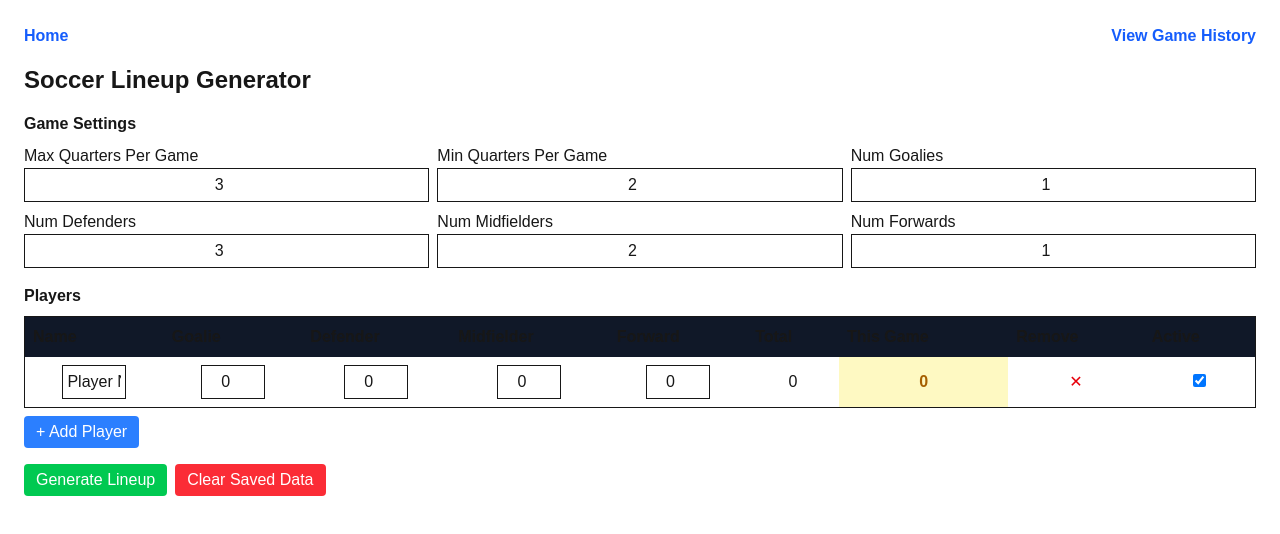
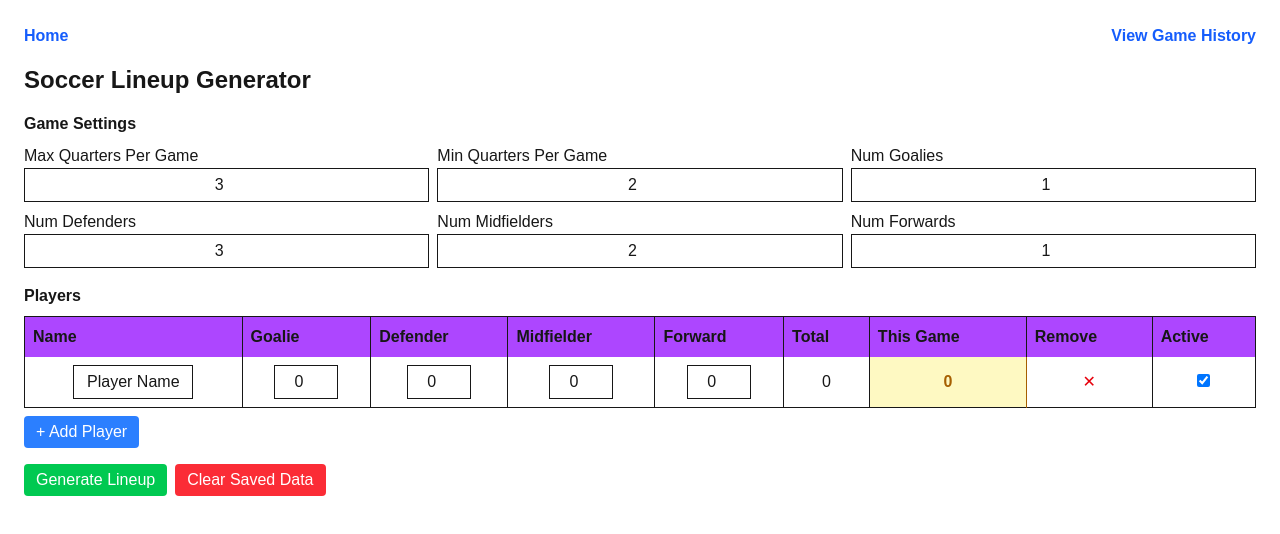
Before and after one commit to AbelAguilarAguirre/GamePlanGenerator, a Next.js app: page / in a window 1280 px wide. Shown: the top 534 px of the page. Built offline with nearby package versions, Linux system fonts and the light colour scheme.

Commit message:
fixed table

```diff
--- a/src/app/page.tsx
+++ b/src/app/page.tsx
@@ -268,32 +268,32 @@ export default function SoccerLineupGenerator() {
                 <div className="overflow-x-auto">
                     <table className="w-full text-left border ">
                         <thead>
-                            <tr className="bg-gray-900">
-                                <th className="p-2 text-sm sm:text-base">
+                            <tr className="bg-purple-500">
+                                <th className="p-2 text-sm sm:text-base border-r">
                                     Name
                                 </th>
-                                <th className="p-2 text-sm sm:text-base">
+                                <th className="p-2 text-sm sm:text-base border-r">
                                     Goalie
                                 </th>
-                                <th className="p-2 text-sm sm:text-base">
+                                <th className="p-2 text-sm sm:text-base border-r">
                                     Defender
                                 </th>
-                                <th className="p-2 text-sm sm:text-base">
+                                <th className="p-2 text-sm sm:text-base border-r">
                                     Midfielder
                                 </th>
-                                <th className="p-2 text-sm sm:text-base">
+                                <th className="p-2 text-sm sm:text-base border-r">
                                     Forward
                                 </th>
-                                <th className="p-2 text-sm sm:text-base">
+                                <th className="p-2 text-sm sm:text-base border-r">
                                     Total
                                 </th>
-                                <th className="p-2 text-sm sm:text-base">
+                                <th className="p-2 text-sm sm:text-base border-r">
                                     This Game
                                 </th>
-                                <th className="p-2 text-sm sm:text-base">
+                                <th className="p-2 text-sm sm:text-base border-r">
                                     Remove
                                 </th>
-                                <th className="p-2 text-sm sm:text-base">
+                                <th className="p-2 text-sm sm:text-base border-r">
                                     Active
                                 </th>
                             </tr>
@@ -309,9 +309,9 @@ export default function SoccerLineupGenerator() {
                                             : "bg-gray-100 text-gray-400"
                                     }
                                 >
-                                    <td className="p-2 text-center text-sm sm:text-base">
+                                    <td className="p-2 text-center text-sm sm:text-base border-r">
                                         <input
-                                            className="border p-1 w-12 sm:w-16 text-center"
+                                            className="border p-1 w-25 sm:w-30 text-center"
                                             value={p.name}
                                             onChange={(e) => {
                                                 const updated = [...players];
@@ -321,7 +321,7 @@ export default function SoccerLineupGenerator() {
                                             }}
                                         />
                                     </td>
-                                    <td className="p-2 text-center text-sm sm:text-base">
+                                    <td className="p-2 text-center text-sm sm:text-base border-r">
                                         <input
                                             type="number"
                                             className="border p-1 w-12 sm:w-16 text-center"
@@ -338,7 +338,7 @@ export default function SoccerLineupGenerator() {
                                             }}
                                         />
                                     </td>
-                                    <td className="p-2 text-center text-sm sm:text-base">
+                                    <td className="p-2 text-center text-sm sm:text-base border-r">
                                         <input
                                             type="number"
                                             className="border p-1 w-12 sm:w-16 text-center"
@@ -356,7 +356,7 @@ export default function SoccerLineupGenerator() {
                                             }}
                                         />
                                     </td>
-                                    <td className="p-2 text-center text-sm sm:text-base">
+                                    <td className="p-2 text-center text-sm sm:text-base border-r">
                                         <input
                                             type="number"
                                             className="border p-1 w-12 sm:w-16 text-center"
@@ -374,7 +374,7 @@ export default function SoccerLineupGenerator() {
                                             }}
                                         />
                                     </td>
-                                    <td className="p-2 text-center text-sm sm:text-base">
+                                    <td className="p-2 text-center text-sm sm:text-base border-r">
                                         <input
                                             type="number"
                                             className="border p-1 w-12 sm:w-16 text-center"
@@ -391,14 +391,14 @@ export default function SoccerLineupGenerator() {
                                             }}
                                         />
                                     </td>
-                                    <td className="p-2 text-center text-sm sm:text-base">
+                                    <td className="p-2 text-center text-sm sm:text-base border-r">
                                         {p.goalieCount +
                                             p.defenderCount +
                                             p.midfielderCount +
                                             p.forwardCount}
                                     </td>
                                     <td
-                                        className={`p-2 text-center text-sm sm:text-base ${
+                                        className={`p-2 text-center text-sm sm:text-base border-r ${
                                             (p.quartersThisGame || 0) <
                                             settings.minQuartersPerGame
                                                 ? "bg-yellow-100 text-yellow-700 font-semibold"
@@ -408,7 +408,7 @@ export default function SoccerLineupGenerator() {
                                         {p.quartersThisGame ?? 0}
                                     </td>
 
-                                    <td className="p-2 text-center text-sm sm:text-base">
+                                    <td className="p-2 text-center text-sm sm:text-base border-r">
                                         <button
                                             className="text-red-600"
                                             onClick={() =>
@@ -418,7 +418,7 @@ export default function SoccerLineupGenerator() {
                                             ✕
                                         </button>
                                     </td>
-                                    <td className="p-2 text-center text-sm sm:text-base">
+                                    <td className="p-2 text-center text-sm sm:text-base border-r">
                                         <input
                                             type="checkbox"
                                             checked={p.active ?? true}
```
